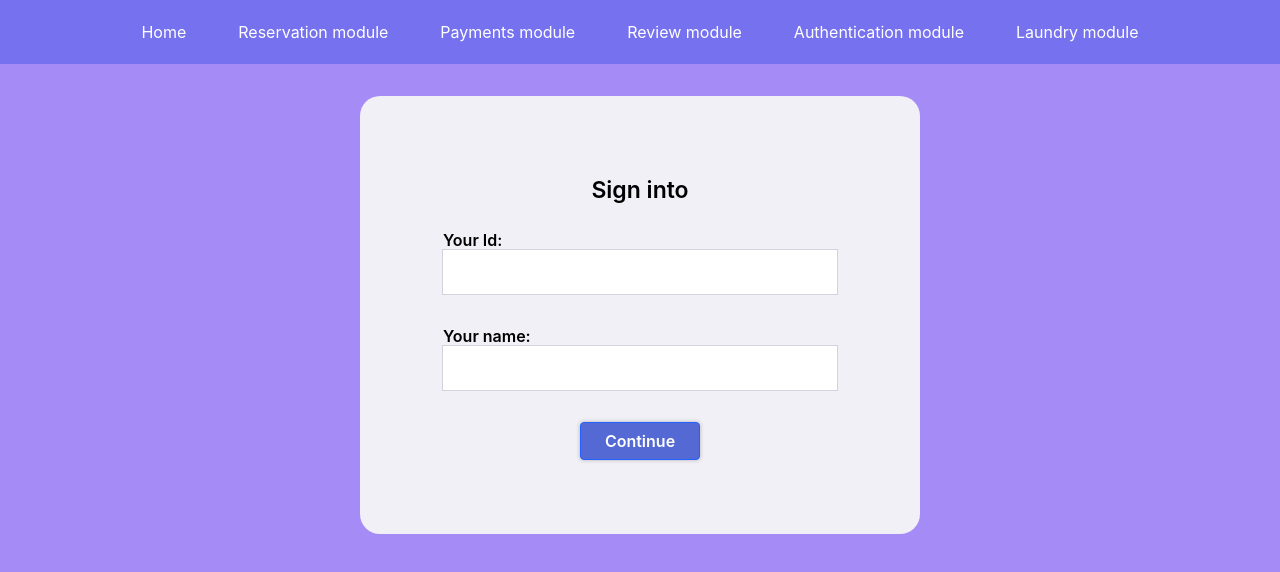
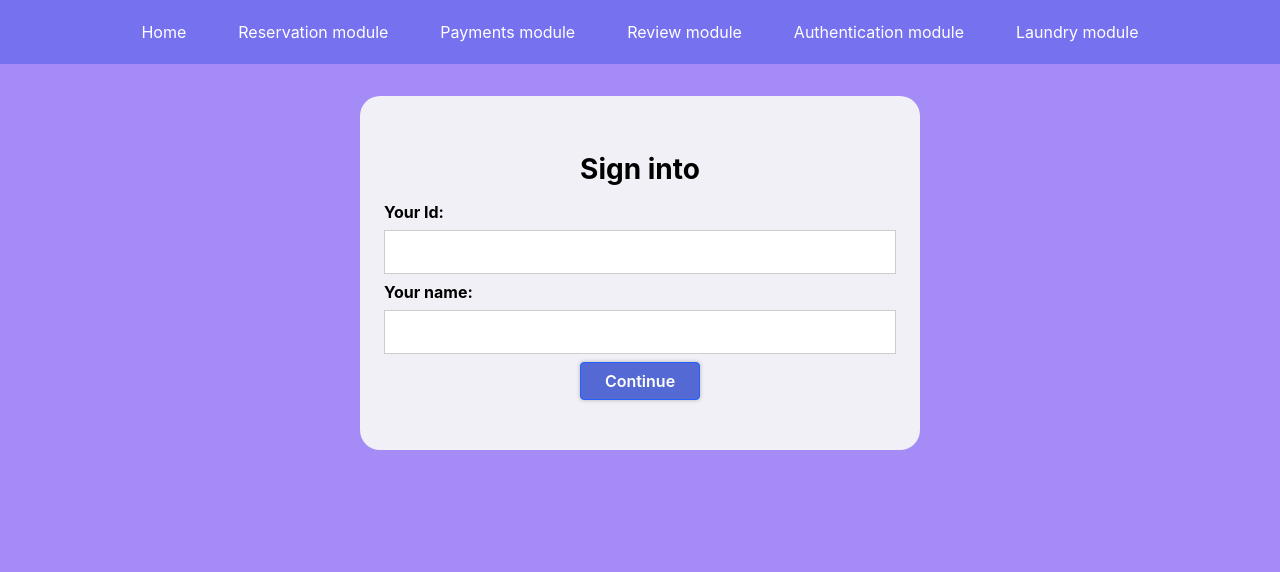
Before and after one commit to indian0ch/HotelInformalSystem, a React (Create React App) app: page /authentication in a window 1280 px wide. Shown: the top 572 px of the page. Built offline with nearby package versions, Linux system fonts and the light colour scheme.

Commit message:
Deleted some useless css styles and added onBlur handler to inputs

```diff
--- a/src/App.js
+++ b/src/App.js
@@ -13,7 +13,7 @@ const App = () => {
     <BrowserRouter>
       <div className={styled.blockPage}>
         <div className={styled.linksColumn}>
-          <Link to="/">Home </Link>
+          <Link to="/HotelInformalSystem">Home </Link>
           <Link to="/reservation">Reservation module</Link>
           <Link to="/payments">Payments module</Link>
           <Link to="/review">Review module</Link>
@@ -22,7 +22,7 @@ const App = () => {
         </div>
 
         <Routes>
-          <Route path="/" element={<Home />} />
+          <Route path="/HotelInformalSystem" element={<Home />} />
           <Route path="/reservation" element={<Reservation />} />
           <Route path="/payments" element={<Payments />} />
           <Route path="/review" element={<Review />} />
--- a/src/components/Authentication/Login.js
+++ b/src/components/Authentication/Login.js
@@ -1,6 +1,7 @@
-import React, {useRef } from "react";
+import React, { useRef } from "react";
 import styles from "./Login.module.css";
 import Button from "../UI/Button/Button.js";
+import InputRef from "../UI/Button/InputRef";
 
 function Login(props) {
   const employeeId = useRef();
@@ -18,21 +19,21 @@ function Login(props) {
   }
 
   return (
-    <div className={styles.formbg}>
+    <div>
       <div className={styles["padding-horizontal--48"]}>
         <div className={styles.loginHeader}>
           <span>Sign into</span>
         </div>
         <form id="stripe-login">
           <div className={styles["padding-bottom--24"]}>
-            <label htmlFor="employeeId">Your Id:</label>
-            <input type="number" name="employeeId" ref={employeeId}></input>
+            <InputRef type="number" name="employeeId" ref={employeeId}>
+              Your Id:
+            </InputRef>
           </div>
           <div className={styles["padding-bottom--24"]}>
-            <div className={styles["forgot-password"]}>
-              <label htmlFor="employeeName">Your name:</label>
-            </div>
-            <input type="text" name="employeeName" ref={employeeName}></input>
+            <InputRef type="text" name="employeeName" ref={employeeId}>
+              Your name:
+            </InputRef>
           </div>
           <Button onClick={onContinueHandler}>Continue</Button>
         </form>
--- a/src/components/Authentication/Login.module.css
+++ b/src/components/Authentication/Login.module.css
@@ -1,84 +1,15 @@
-.formbg {
-    margin: 0px auto;
-    width: 100%;
-    max-width: 490px;
-    border-radius: 10px;
-    font-weight: 600;
-}
-
 .padding-horizontal--48 {
-    padding: 48px;
-}
-
-.padding-bottom--15 {
-    padding-bottom: 15px;
-}
-
-.padding-bottom--24 {
-    padding-bottom: 24px;
-}
-
-.padding-bottom--24 label {
-    font-weight: 600;
-    padding-bottom: 10px;
+    padding: 24px 24px;
 }
 
 .padding-bottom--24 input {
-    font-size: 16px;
-    line-height: 28px;
-    padding: 8px 16px;
-    width: 100%;
     min-height: 44px;
-    border: unset;
-    outline-color: rgba(212, 148, 84, 0.5);
-    background-color: rgb(255, 255, 255);
-    box-shadow: rgba(0, 0, 0, 0) 0px 0px 0px 0px, rgba(0, 0, 0, 0) 0px 0px 0px 0px, rgba(0, 0, 0, 0) 0px 0px 0px 0px, rgba(60, 66, 87, 0.16) 0px 0px 0px 1px, rgba(0, 0, 0, 0) 0px 0px 0px 0px, rgba(0, 0, 0, 0) 0px 0px 0px 0px, rgba(0, 0, 0, 0) 0px 0px 0px 0px;
-}
-
-.chechbox_styling {
-    display: flex;
-    align-items: center;
-    padding-bottom: 15px;
-    flex-basis: 10%;
-}
-
-.chechbox_styling label {
-    flex-basis: 60%;
-    display: flex;
-    align-items: center;
-    margin: 0;
-}
-
-.chechbox_styling input {
-    width: 20px;
-    height: 15px;
-    margin-right: 5px;
-    box-shadow: unset;
-    min-height: unset;
-}
-
-.field a {
-    text-decoration: none;
-    color: rgb(84, 105, 212);
 }
 
 .loginHeader {
-    font: inherit;
     padding: 0.5rem;
-    color: rgb(0, 0, 0);
-    cursor: pointer;
-    width: 50%;
-    display: block;
-    margin: 0 auto;
-    transition: all 0.3s ease;
-    border-radius: 4px;
-    font-weight: 600;
     text-align: center;
-    margin-bottom: 10px;
+    font-weight: 700;
     padding: 1rem 0rem;
-    font-size: 23px;
+    font-size: 28px;
 }
-
-.loginHeader:hover {
-    background-color: rgb(3, 18, 94);
-}
--- a/src/components/Laundry/Laundry.js
+++ b/src/components/Laundry/Laundry.js
@@ -27,11 +27,10 @@ const Laundry = (props) => {
       <h2>Laundry module</h2>
       <div>
         <InputRef
-          text="Enter clothe's weight(kg):"
           name="cloWeight"
           type="number"
           ref={washingWeight}
-        ></InputRef>
+        >Enter clothe's weight(kg):</InputRef>
         <label>Choose clothe's type:</label>
         <select onChange={onChangeSelectHandler}>
           <option value="Standard">Standard</option>
--- a/src/components/Payments/Payments.js
+++ b/src/components/Payments/Payments.js
@@ -3,6 +3,8 @@ import styles from "./Payments.module.css";
 import { PaymentFactory } from "./PaymentsFactoryMethod.ts";
 import Button from "../UI/Button/Button";
 import { getGuests, modifyGuest } from "../../classes/Guest.ts";
+import Input from "../UI/Button/Input";
+import InputRef from "../UI/Button/InputRef";
 
 const Payments = (props) => {
   const userId = useRef();
@@ -57,13 +59,15 @@ const Payments = (props) => {
   return (
     <div className={styles.paymentsContainer}>
       <h2>Payments section</h2>
-      <label htmlFor="idUser">Your passport id:</label>
-      <input type="text" name="idUser" ref={userId}></input>
+      <InputRef name="idUser" type="text" ref={userId}>
+        Your passport id:
+      </InputRef>
       <Button onClick={onClickCheckHandler}>View check</Button>
       <p>Check:{userDoubt}$</p>
       <form>
-        <label htmlFor="sumUser">Enter sum:</label>
-        <input type="text" name="sumUser" ref={userSumInput}></input>
+        <InputRef name="sumUser" type="text" ref={userSumInput}>
+          Enter sum:
+        </InputRef>
         <div>
           <select
             name="paymentsUser"
--- a/src/components/Reservation/Reservation.js
+++ b/src/components/Reservation/Reservation.js
@@ -36,8 +36,10 @@ const Reservation = (props) => {
     arraivedDate: "",
     outDate: "",
   });
+
   const [priceRoom, setPriceRoom] = useState(100);
   const [priceService, setPriceService] = useState(0);
+
   const nameUser = useRef();
   const emailUser = useRef();
   const idUser = useRef();
@@ -46,29 +48,18 @@ const Reservation = (props) => {
   function onChangePriceHandler(event) {
     setPriceRoom(event.target.value);
   }
-
   function onChangeArraivedDate(event) {
     dispatchDate({ type: "Change_Arrived_Date", val: event.target.value });
     console.log(stateDate);
   }
-
   function onChangeOutDate(event) {
     dispatchDate({ type: "Change_Out_Date", val: event.target.value });
   }
-
   function onSendServiceHandler(baseComponent) {
     setPriceService(baseComponent.getAmount());
   }
-
   function checkValidation() {
-    if (
-      nameUser.current.value !== "" &&
-      emailUser.current.value !== "" &&
-      idUser.current.value !== "" &&
-      phoneNumberUser.current.value !== "" &&
-      stateDate.arraivedDate !== "" &&
-      stateDate.outDate !== ""
-    ) {
+    if (stateDate.arraivedDate !== "" && stateDate.outDate !== "") {
       return true;
     }
     return false;
@@ -116,29 +107,25 @@ const Reservation = (props) => {
       <h2>Rooms' reservation section</h2>
       <form id=".form" onSubmit={onSubmitFormHandler}>
         <InputRef
-          text="Your Full Name:"
           name="nameUser"
           type="text"
           ref={nameUser}
-        ></InputRef>
+        >Your Full Name:</InputRef>
         <InputRef
-          text="Your email:"
           name="emailUser"
           type="text"
           ref={emailUser}
-        ></InputRef>
+        >Your email:</InputRef>
         <InputRef
-          text="Your phone number:"
           name="phoneUser"
           type="text"
           ref={phoneNumberUser}
-        ></InputRef>
+        >Your phone number:</InputRef>
         <InputRef
-          text="Passport ID:"
           name="idUser"
           type="number"
           ref={idUser}
-        ></InputRef>
+        >Passport ID:</InputRef>
         <Input
           text="Arrived date:"
           type="date"
--- a/src/components/Reservation/Reservation.module.css
+++ b/src/components/Reservation/Reservation.module.css
@@ -24,6 +24,7 @@ p {
   margin-bottom: 0.5rem;
 }
 
+
 .sectionBox {
   display: block;
   margin-bottom: 0.5rem;
--- a/src/components/Reservation/sendmessage.js
+++ b/src/components/Reservation/sendmessage.js
@@ -3,15 +3,13 @@ function sendMessage(text) {
     token: "5855579399:AAFwa7JV6xt8kj7FhhmhEfHwMlCzQqb0ieI",
     chat_id: "-1001876151539",
   };
+
   const url = `https://api.telegram.org/bot${tg.token}/sendMessage`;
   const obj = {
     chat_id: tg.chat_id,
     text: text,
   };
-  //   const xht = new XMLHttpRequest();
-  //   xht.open("POST", url, true);
-  //   xht.setRequestHeader("Content-type", "application/json; charset=UTF-8");
-  //   xht.send(JSON.stringify(obj));
+
   fetch(url, {
     headers: {
       Accept: "application/json",
--- a/src/components/UI/Button/Input.js
+++ b/src/components/UI/Button/Input.js
@@ -1,11 +1,27 @@
-import React, { } from "react";
+import React, { useState } from "react";
 import styles from "./Input.module.css";
 
 function Input(props) {
+  const [isFieldEmpty, setIsFieldEmpty] = useState(false);
+  function onBlurInputHandler() {
+    if (props.value === "") {
+      setIsFieldEmpty(true);
+    } else {
+      setIsFieldEmpty(false);
+    }
+  }
+
   return (
     <div className={styles.inputDiv}>
-        <label htmlFor={props.name}>{props.text}</label>
-        <input name={props.name} type={props.type} value={props.value} onChange={props.onChange}></input>
+      <label htmlFor={props.name}>{props.text}</label>
+      <input
+        name={props.name}
+        type={props.type}
+        value={props.value}
+        onChange={props.onChange}
+        onBlur={onBlurInputHandler}
+      ></input>
+      {isFieldEmpty === true && <p>Field should not be an empty</p>}
     </div>
   );
 }
--- a/src/components/UI/Button/Input.module.css
+++ b/src/components/UI/Button/Input.module.css
@@ -17,3 +17,11 @@
     font-weight: bold;
     margin-bottom: 0.5rem;
 }
+
+.inputDiv p {
+    text-align: left;
+    font-size: 12px;
+    color: red;
+    font-weight: 600;
+    margin-top: -0.5rem;
+}
--- a/src/components/UI/Button/InputRef.js
+++ b/src/components/UI/Button/InputRef.js
@@ -1,15 +1,27 @@
-import React, { forwardRef } from "react";
+import React, { forwardRef, useState } from "react";
 import styles from "./Input.module.css";
 
 const InputRef = forwardRef(function (props, ref) {
+  const [isFieldEmpty, setIsFieldEmpty] = useState(false);
+
+  function onBlurInputHandler() {
+    if (ref.current.value === "") {
+      setIsFieldEmpty(true);
+    } else {
+      setIsFieldEmpty(false);
+    }
+  }
+
   return (
     <div className={styles.inputDiv}>
-      <label htmlFor={props.name}>{props.text}</label>
+      <label htmlFor={props.name}>{props.children}</label>
       <input
         ref={ref}
         name={props.name}
         type={props.type}
+        onBlur={onBlurInputHandler}
       ></input>
+      {isFieldEmpty === true && <p>Field should not be an empty</p>}
     </div>
   );
 });
```
Also changed, not shown: 11 other files (tests, documents, lock files or other folders).
